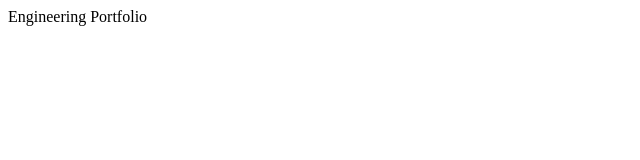
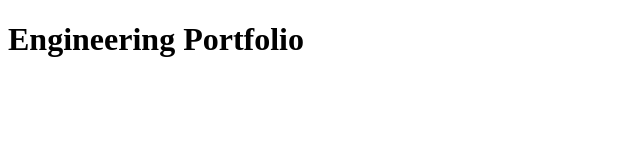
Before and after one commit to Iah1434/Engineering-Portfolio, a plain HTML site: page index.html in a window 1280 px wide. Shown: the whole page, without its empty margins (0-640 px from the left). Drawn offline with Linux system fonts and the light colour scheme.

Commit message:
Update index.html

```diff
--- a/index.html
+++ b/index.html
@@ -5,6 +5,6 @@
     <title>Engineering Portfolio</title>
   </head>
   <body>
-  Engineering Portfolio
+    <h1>Engineering Portfolio</h1>
   </body>
 </html>
```
